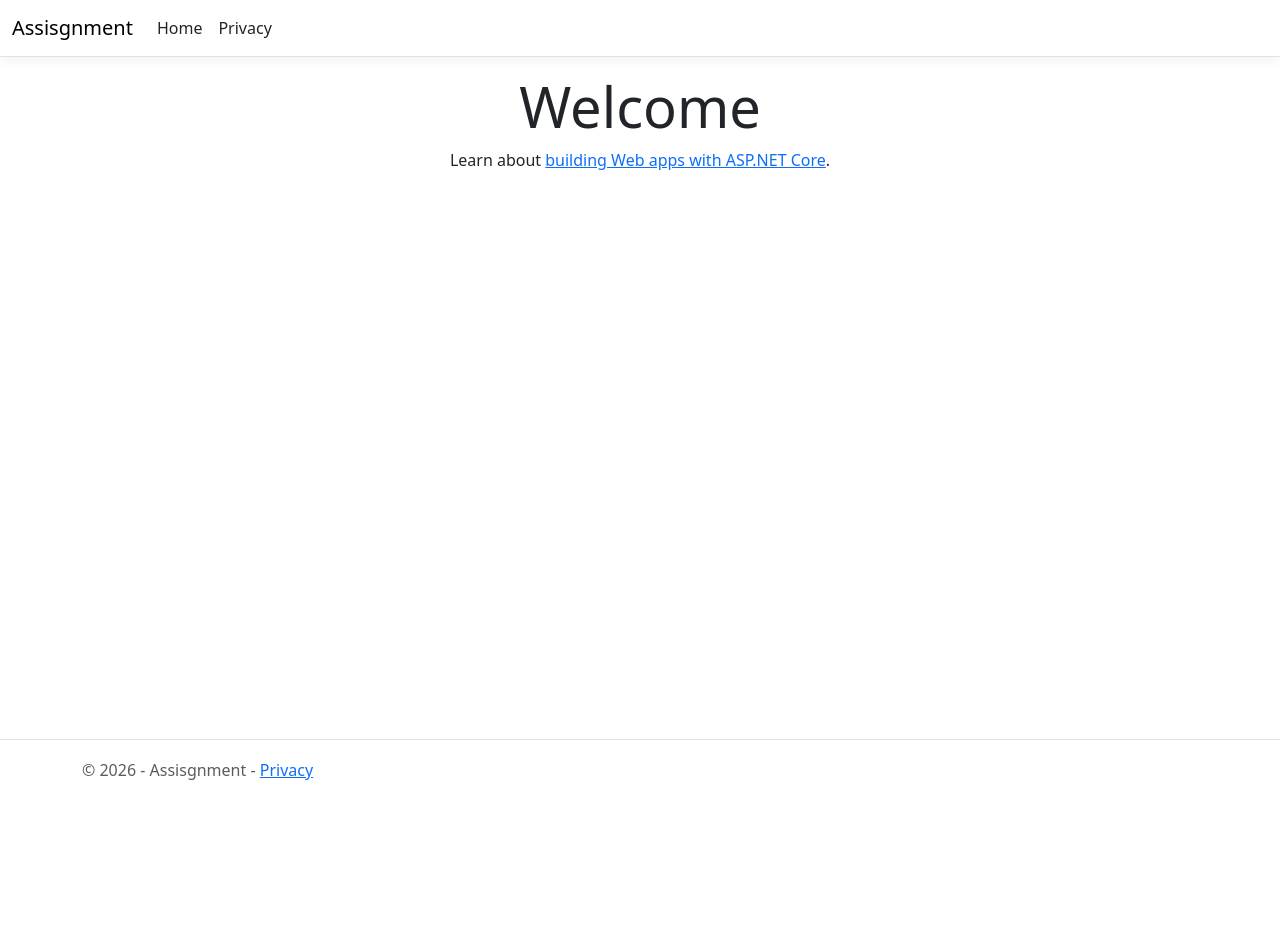
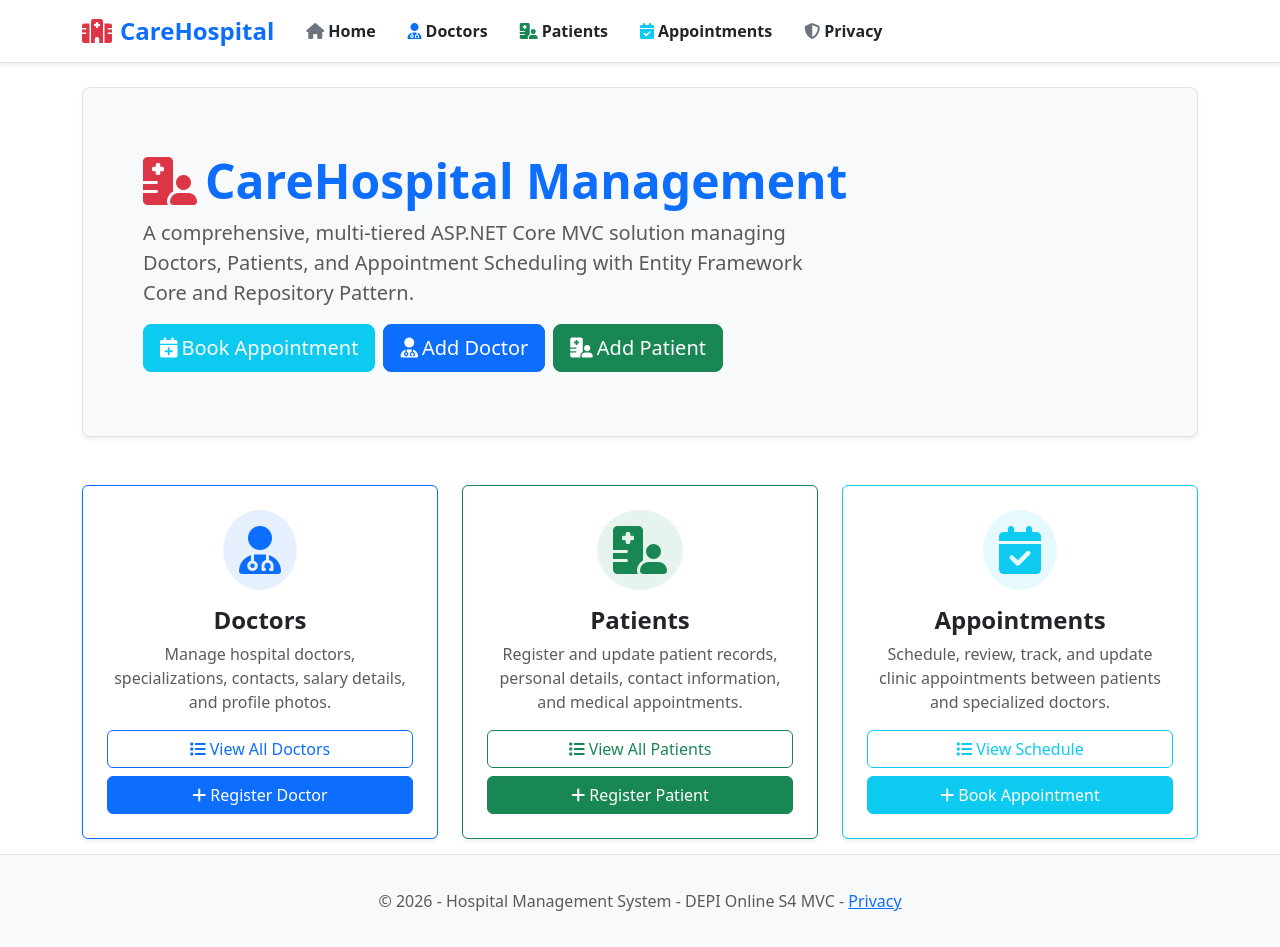
Before and after one commit to AhmedNabil-dev/DEPI_MVC_C-, an ASP.NET Core app: page / in a window 1280 px wide. Before the commit the page ends 780 px from the top, so only its background shows below. Run offline with ASP.NET Core 8, Linux system fonts and the light colour scheme; style sheets or scripts are compiled from the project's sources; some libraries are stand-ins or nearby versions.

Commit message:
feat(ui): update layout with navigation, dashboard home view, and custom error pages

```diff
--- a/Assisgnment/Controllers/HomeController.cs
+++ b/Assisgnment/Controllers/HomeController.cs
@@ -1,4 +1,5 @@
 using Assisgnment.Models;
+using Microsoft.AspNetCore.Http;
 using Microsoft.AspNetCore.Mvc;
 using System.Diagnostics;
 
@@ -21,5 +22,30 @@ namespace Assisgnment.Controllers
         {
             return View(new ErrorViewModel { RequestId = Activity.Current?.Id ?? HttpContext.TraceIdentifier });
         }
+
+        [ResponseCache(Duration = 0, Location = ResponseCacheLocation.None, NoStore = true)]
+        public IActionResult ServerError()
+        {
+            Response.StatusCode = StatusCodes.Status500InternalServerError;
+            return View("InternalServerError");
+        }
+
+        [ResponseCache(Duration = 0, Location = ResponseCacheLocation.None, NoStore = true)]
+        public new IActionResult StatusCode(int code)
+        {
+            if (code == StatusCodes.Status404NotFound)
+            {
+                Response.StatusCode = code;
+                return View("NotFound");
+            }
+
+            if (code >= StatusCodes.Status500InternalServerError)
+            {
+                Response.StatusCode = StatusCodes.Status500InternalServerError;
+                return View("InternalServerError");
+            }
+
+            return View("NotFound");
+        }
     }
 }
--- a/Assisgnment/Views/Home/Index.cshtml
+++ b/Assisgnment/Views/Home/Index.cshtml
@@ -1,8 +1,65 @@
 @{
-    ViewData["Title"] = "Home Page";
+    ViewData["Title"] = "Dashboard";
 }
 
-<div class="text-center">
-    <h1 class="display-4">Welcome</h1>
-    <p>Learn about <a href="https://learn.microsoft.com/aspnet/core">building Web apps with ASP.NET Core</a>.</p>
+<div class="p-5 mb-4 bg-light rounded-3 shadow-sm border">
+    <div class="container-fluid py-3">
+        <h1 class="display-5 fw-bold text-primary"><i class="fa-solid fa-hospital-user text-danger me-2"></i>CareHospital Management</h1>
+        <p class="col-md-8 fs-5 text-muted">A comprehensive, multi-tiered ASP.NET Core MVC solution managing Doctors, Patients, and Appointment Scheduling with Entity Framework Core and Repository Pattern.</p>
+        <div class="d-flex gap-2">
+            <a asp-controller="Appointments" asp-action="Create" class="btn btn-info text-white btn-lg"><i class="fa-solid fa-calendar-plus me-1"></i>Book Appointment</a>
+            <a asp-controller="Doctors" asp-action="Create" class="btn btn-primary btn-lg"><i class="fa-solid fa-user-doctor me-1"></i>Add Doctor</a>
+            <a asp-controller="Patients" asp-action="Create" class="btn btn-success btn-lg"><i class="fa-solid fa-hospital-user me-1"></i>Add Patient</a>
+        </div>
+    </div>
 </div>
+
+<div class="row g-4 mt-2">
+    <div class="col-md-4">
+        <div class="card h-100 shadow-sm border-primary">
+            <div class="card-body text-center p-4">
+                <div class="bg-primary bg-opacity-10 text-primary rounded-circle d-inline-flex p-3 mb-3">
+                    <i class="fa-solid fa-user-doctor fa-3x"></i>
+                </div>
+                <h4 class="card-title fw-bold">Doctors</h4>
+                <p class="card-text text-muted">Manage hospital doctors, specializations, contacts, salary details, and profile photos.</p>
+                <div class="d-grid gap-2">
+                    <a asp-controller="Doctors" asp-action="Index" class="btn btn-outline-primary"><i class="fa-solid fa-list me-1"></i>View All Doctors</a>
+                    <a asp-controller="Doctors" asp-action="Create" class="btn btn-primary"><i class="fa-solid fa-plus me-1"></i>Register Doctor</a>
+                </div>
+            </div>
+        </div>
+    </div>
+
+    <div class="col-md-4">
+        <div class="card h-100 shadow-sm border-success">
+            <div class="card-body text-center p-4">
+                <div class="bg-success bg-opacity-10 text-success rounded-circle d-inline-flex p-3 mb-3">
+                    <i class="fa-solid fa-hospital-user fa-3x"></i>
+                </div>
+                <h4 class="card-title fw-bold">Patients</h4>
+                <p class="card-text text-muted">Register and update patient records, personal details, contact information, and medical appointments.</p>
+                <div class="d-grid gap-2">
+                    <a asp-controller="Patients" asp-action="Index" class="btn btn-outline-success"><i class="fa-solid fa-list me-1"></i>View All Patients</a>
+                    <a asp-controller="Patients" asp-action="Create" class="btn btn-success"><i class="fa-solid fa-plus me-1"></i>Register Patient</a>
+                </div>
+            </div>
+        </div>
+    </div>
+
+    <div class="col-md-4">
+        <div class="card h-100 shadow-sm border-info">
+            <div class="card-body text-center p-4">
+                <div class="bg-info bg-opacity-10 text-info rounded-circle d-inline-flex p-3 mb-3">
+                    <i class="fa-solid fa-calendar-check fa-3x"></i>
+                </div>
+                <h4 class="card-title fw-bold">Appointments</h4>
+                <p class="card-text text-muted">Schedule, review, track, and update clinic appointments between patients and specialized doctors.</p>
+                <div class="d-grid gap-2">
+                    <a asp-controller="Appointments" asp-action="Index" class="btn btn-outline-info"><i class="fa-solid fa-list me-1"></i>View Schedule</a>
+                    <a asp-controller="Appointments" asp-action="Create" class="btn btn-info text-white"><i class="fa-solid fa-plus me-1"></i>Book Appointment</a>
+                </div>
+            </div>
+        </div>
+    </div>
+</div>
--- a/Assisgnment/Views/Shared/_Layout.cshtml
+++ b/Assisgnment/Views/Shared/_Layout.cshtml
@@ -3,28 +3,50 @@
 <head>
     <meta charset="utf-8" />
     <meta name="viewport" content="width=device-width, initial-scale=1.0" />
-    <title>@ViewData["Title"] - Assisgnment</title>
+    <title>@ViewData["Title"] - Hospital Management System</title>
     <script type="importmap"></script>
     <link rel="stylesheet" href="~/lib/bootstrap/dist/css/bootstrap.min.css" />
     <link rel="stylesheet" href="~/css/site.css" asp-append-version="true" />
     <link rel="stylesheet" href="~/Assisgnment.styles.css" asp-append-version="true" />
+    <link rel="stylesheet" href="https://cdnjs.cloudflare.com/ajax/libs/font-awesome/6.6.0/css/all.min.css" integrity="sha512-Kc323vGBEqzTmouAECnVceyQqyqdsSiqLQISBL29aUW4U/M7pSPA/gEUZQqv1cwx4OnYxTxve5UMg5GT6L4JJg==" crossorigin="anonymous" referrerpolicy="no-referrer" />
 </head>
 <body>
     <header>
-        <nav class="navbar navbar-expand-sm navbar-toggleable-sm navbar-light bg-white border-bottom box-shadow mb-3">
-            <div class="container-fluid">
-                <a class="navbar-brand" asp-area="" asp-controller="Home" asp-action="Index">Assisgnment</a>
-                <button class="navbar-toggler" type="button" data-bs-toggle="collapse" data-bs-target=".navbar-collapse" aria-controls="navbarSupportedContent"
+        <nav class="navbar navbar-expand-lg navbar-light bg-white border-bottom shadow-sm mb-4">
+            <div class="container">
+                <a class="navbar-brand fw-bold text-primary fs-4" asp-area="" asp-controller="Home" asp-action="Index">
+                    <i class="fa-solid fa-hospital text-danger me-2"></i>CareHospital
+                </a>
+                <button class="navbar-toggler" type="button" data-bs-toggle="collapse" data-bs-target="#mainNavbar" aria-controls="mainNavbar"
                         aria-expanded="false" aria-label="Toggle navigation">
                     <span class="navbar-toggler-icon"></span>
                 </button>
-                <div class="navbar-collapse collapse d-sm-inline-flex justify-content-between">
-                    <ul class="navbar-nav flex-grow-1">
+                <div class="collapse navbar-collapse" id="mainNavbar">
+                    <ul class="navbar-nav me-auto mb-2 mb-lg-0">
                         <li class="nav-item">
-                            <a class="nav-link text-dark" asp-area="" asp-controller="Home" asp-action="Index">Home</a>
+                            <a class="nav-link text-dark fw-semibold px-3" asp-area="" asp-controller="Home" asp-action="Index">
+                                <i class="fa-solid fa-house me-1 text-secondary"></i>Home
+                            </a>
                         </li>
                         <li class="nav-item">
-                            <a class="nav-link text-dark" asp-area="" asp-controller="Home" asp-action="Privacy">Privacy</a>
+                            <a class="nav-link text-dark fw-semibold px-3" asp-area="" asp-controller="Doctors" asp-action="Index">
+                                <i class="fa-solid fa-user-doctor me-1 text-primary"></i>Doctors
+                            </a>
+                        </li>
+                        <li class="nav-item">
+                            <a class="nav-link text-dark fw-semibold px-3" asp-area="" asp-controller="Patients" asp-action="Index">
+                                <i class="fa-solid fa-hospital-user me-1 text-success"></i>Patients
+                            </a>
+                        </li>
+                        <li class="nav-item">
+                            <a class="nav-link text-dark fw-semibold px-3" asp-area="" asp-controller="Appointments" asp-action="Index">
+                                <i class="fa-solid fa-calendar-check me-1 text-info"></i>Appointments
+                            </a>
+                        </li>
+                        <li class="nav-item">
+                            <a class="nav-link text-dark fw-semibold px-3" asp-area="" asp-controller="Home" asp-action="Privacy">
+                                <i class="fa-solid fa-shield-halved me-1 text-secondary"></i>Privacy
+                            </a>
                         </li>
                     </ul>
                 </div>
@@ -32,14 +54,14 @@
         </nav>
     </header>
     <div class="container">
-        <main role="main" class="pb-3">
+        <main role="main" class="pb-5">
             @RenderBody()
         </main>
     </div>
 
-    <footer class="border-top footer text-muted">
-        <div class="container">
-            &copy; 2026 - Assisgnment - <a asp-area="" asp-controller="Home" asp-action="Privacy">Privacy</a>
+    <footer class="border-top footer text-muted bg-light py-3 mt-auto">
+        <div class="container text-center">
+            &copy; 2026 - Hospital Management System - DEPI Online S4 MVC - <a asp-area="" asp-controller="Home" asp-action="Privacy">Privacy</a>
         </div>
     </footer>
     <script src="~/lib/jquery/dist/jquery.min.js"></script>
```
Also changed, not shown: Assisgnment/Views/Shared/InternalServerError.cshtml (added, +10 -0 lines), Assisgnment/Views/Shared/NotFound.cshtml (added, +10 -0 lines).
